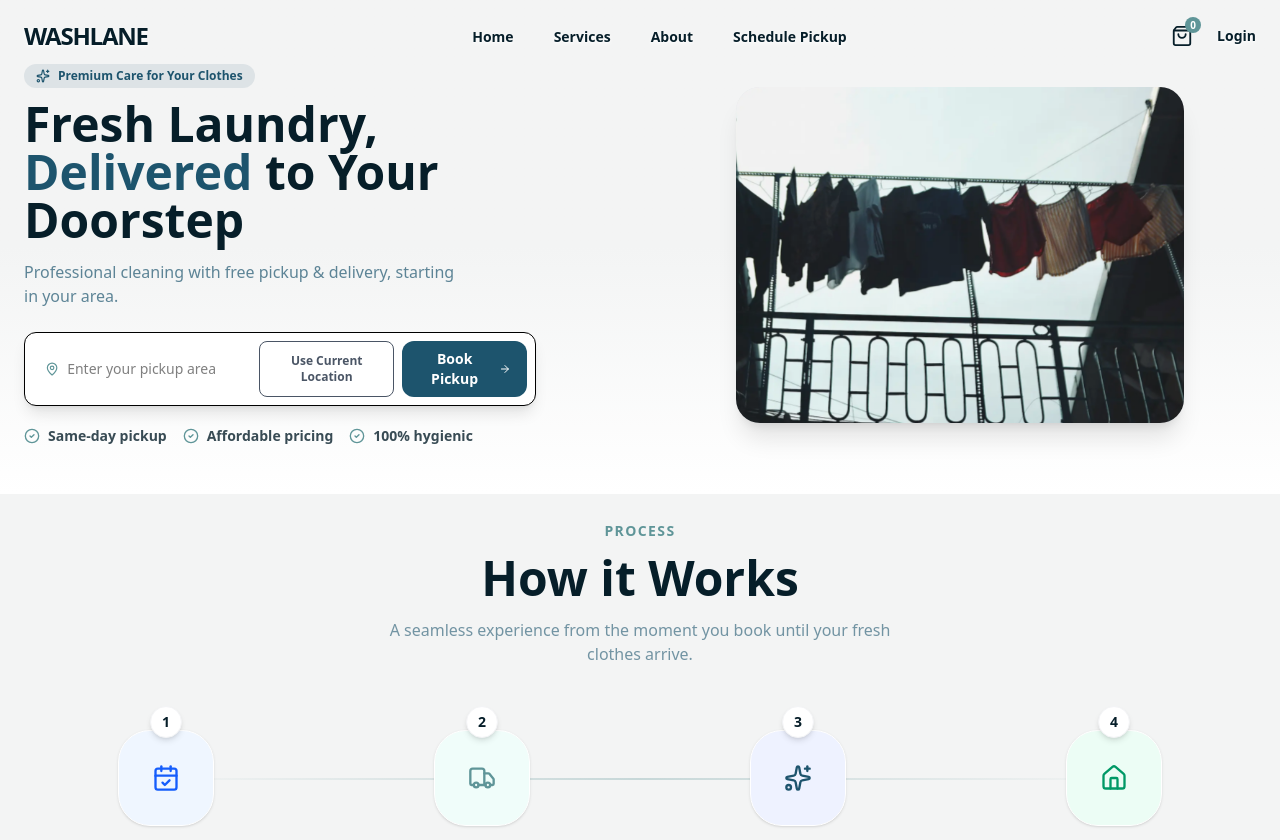
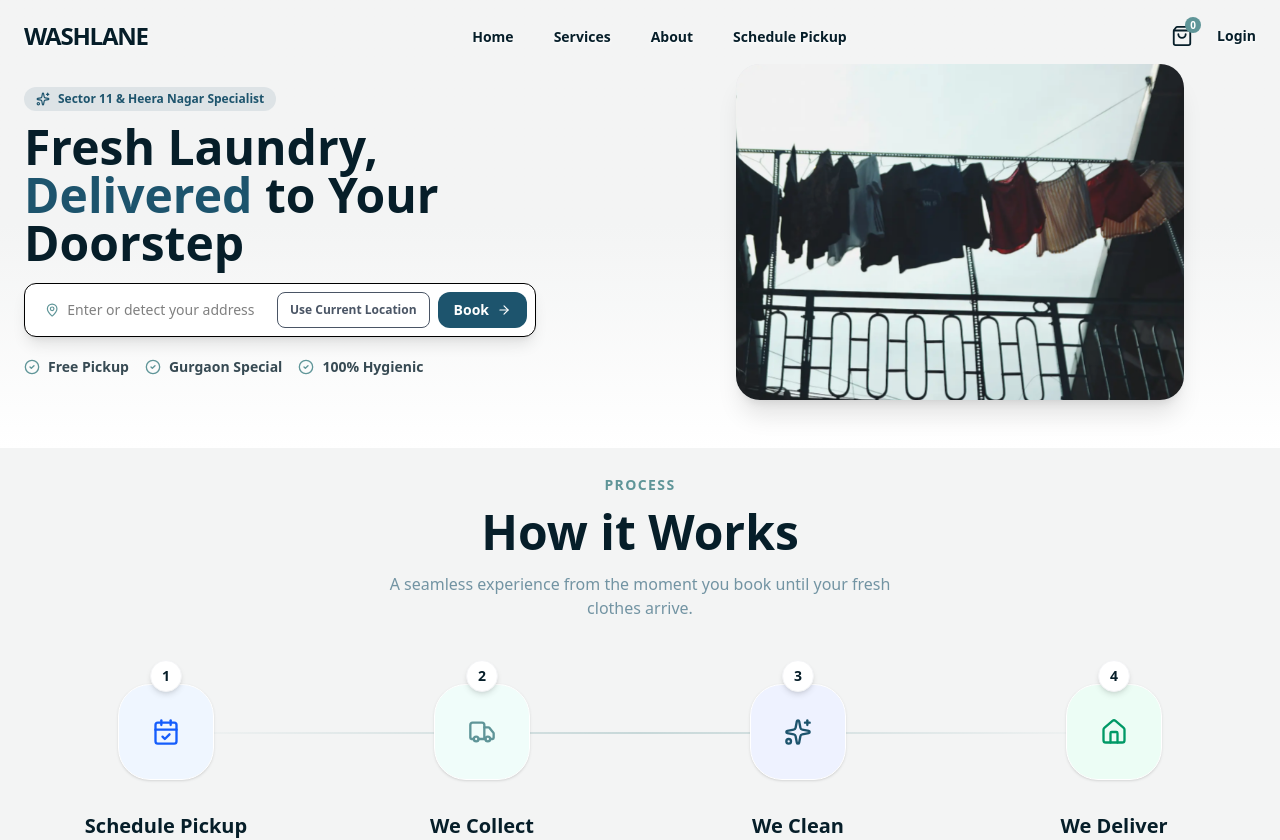
Before and after one commit to thelakshrao/Washlane, a React (Vite) app: page / in a window 1280 px wide. Shown: the top 840 px of the page. Built offline with nearby package versions, Linux system fonts and the light colour scheme.

Commit message:
Describe your changes

```diff
--- a/src/components/Home.jsx
+++ b/src/components/Home.jsx
@@ -31,7 +31,7 @@ const Home = () => {
     }
 
     setLoadingLocation(true);
-    setInitialAddress("Detecting your location...");
+    setInitialAddress("Detecting location...");
 
     navigator.geolocation.getCurrentPosition(
       async (position) => {
@@ -39,27 +39,34 @@ const Home = () => {
 
         try {
           const response = await fetch(
-            `https://nominatim.openstreetmap.org/reverse?format=json&lat=${latitude}&lon=${longitude}`
+            `https://nominatim.openstreetmap.org/reverse?format=json&lat=${latitude}&lon=${longitude}&addressdetails=1&zoom=18`
           );
 
           const data = await response.json();
+          const addr = data.address || {};
 
-          setInitialAddress(
-            data.display_name ||
-              `Lat ${latitude.toFixed(4)}, Lng ${longitude.toFixed(4)}`
-          );
-        } catch (error) {
-          setInitialAddress(
-            `Lat ${latitude.toFixed(4)}, Lng ${longitude.toFixed(4)}`
-          );
+          const finalAddress = [
+            addr.house_number,
+            addr.suburb || addr.neighbourhood || addr.residential,
+            addr.road,
+            addr.city || addr.town || addr.city_district,
+            addr.state,
+            addr.postcode,
+            addr.country,
+          ]
+            .filter(Boolean)
+            .join(", ");
+
+          setInitialAddress(finalAddress || "Unable to detect address");
+        } catch {
+          setInitialAddress("Unable to detect address");
         } finally {
           setLoadingLocation(false);
         }
       },
-      (error) => {
+      () => {
         setLoadingLocation(false);
-        setInitialAddress("");
-        alert("Please allow location access to continue");
+        alert("Please enable GPS and try again");
       },
       {
         enableHighAccuracy: true,
@@ -75,11 +82,10 @@ const Home = () => {
         <div className="max-w-7xl mx-auto px-6">
           <div className="grid grid-cols-1 lg:grid-cols-2 gap-12 items-center">
 
-            {/* LEFT */}
             <div>
               <div className="flex items-center gap-2 bg-[#1D546D]/10 text-[#1D546D] px-3 py-1 rounded-full w-fit mb-3 text-xs font-bold">
                 <Sparkles size={14} />
-                Premium Care for Your Clothes
+                Sector 11 & Heera Nagar Specialist
               </div>
 
               <h1 className="text-4xl md:text-5xl font-extrabold text-[#061E29] mb-4">
@@ -87,18 +93,12 @@ const Home = () => {
                 <span className="text-[#1D546D]">Delivered</span> to Your Doorstep
               </h1>
 
-              <p className="text-[#1D546D]/70 mb-6 max-w-md">
-                Professional cleaning with free pickup & delivery, starting in
-                your area.
-              </p>
-
-              {/* LOCATION BOX */}
               <div className="bg-white p-2 rounded-xl shadow-lg flex flex-col sm:flex-row gap-2 max-w-lg border mb-5">
                 <div className="flex items-center gap-2 px-3 flex-grow">
                   <MapPin className="text-[#5F9598] w-4 h-4" />
                   <input
                     type="text"
-                    placeholder="Enter your pickup area"
+                    placeholder="Enter or detect your address"
                     value={initialAddress}
                     onChange={(e) => setInitialAddress(e.target.value)}
                     className="w-full outline-none text-sm bg-transparent"
@@ -108,7 +108,7 @@ const Home = () => {
                 <button
                   onClick={getCurrentLocation}
                   disabled={loadingLocation}
-                  className="text-xs font-bold px-3 py-2 rounded-lg border text-gray-600 hover:bg-gray-100"
+                  className="whitespace-nowrap text-xs font-bold px-3 py-2 rounded-lg border text-gray-600 hover:bg-gray-100 disabled:opacity-50"
                 >
                   {loadingLocation ? "Locating..." : "Use Current Location"}
                 </button>
@@ -116,7 +116,7 @@ const Home = () => {
                 <button
                   onClick={() => {
                     if (!initialAddress.trim()) {
-                      alert("Please enter your pickup address");
+                      alert("Please provide an address");
                       return;
                     }
                     navigate("/schedualpickup", {
@@ -125,38 +125,30 @@ const Home = () => {
                   }}
                   className="bg-[#1D546D] hover:bg-[#061E29] text-white px-4 py-2 rounded-xl font-bold flex items-center gap-2 text-sm"
                 >
-                  Book Pickup
+                  Book
                   <ArrowRight size={14} />
                 </button>
               </div>
 
-              {/* FEATURES */}
               <div className="flex gap-4 flex-wrap">
-                {["Same-day pickup", "Affordable pricing", "100% hygienic"].map(
-                  (item, i) => (
-                    <div key={i} className="flex items-center gap-2 text-sm">
-                      <CheckCircle2 className="w-4 h-4 text-[#5F9598]" />
-                      <span className="font-semibold text-[#061E29]/80">
-                        {item}
-                      </span>
-                    </div>
-                  )
-                )}
+                {["Free Pickup", "Gurgaon Special", "100% Hygienic"].map((item, i) => (
+                  <div key={i} className="flex items-center gap-2 text-sm">
+                    <CheckCircle2 className="w-4 h-4 text-[#5F9598]" />
+                    <span className="font-semibold text-[#061E29]/80">{item}</span>
+                  </div>
+                ))}
               </div>
             </div>
 
-            {/* RIGHT IMAGE */}
             <div className="relative">
               <div className="relative w-full max-w-md mx-auto aspect-[4/3] rounded-3xl overflow-hidden shadow-xl">
                 {images.map((img, index) => (
                   <img
                     key={index}
                     src={img}
-                    alt=""
+                    alt="Laundry Service"
                     className={`absolute inset-0 w-full h-full object-cover transition-all duration-3000 ${
-                      index === currentImage
-                        ? "opacity-100 scale-100"
-                        : "opacity-0 scale-110"
+                      index === currentImage ? "opacity-100 scale-100" : "opacity-0 scale-110"
                     }`}
                   />
                 ))}
```
